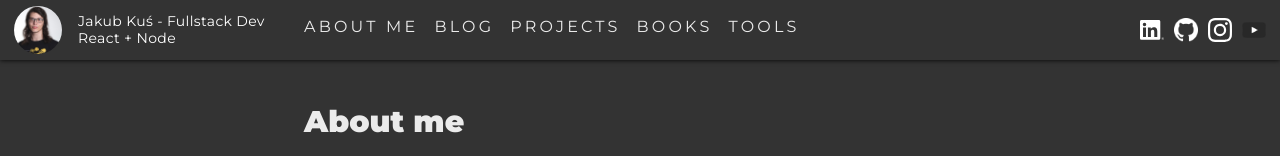
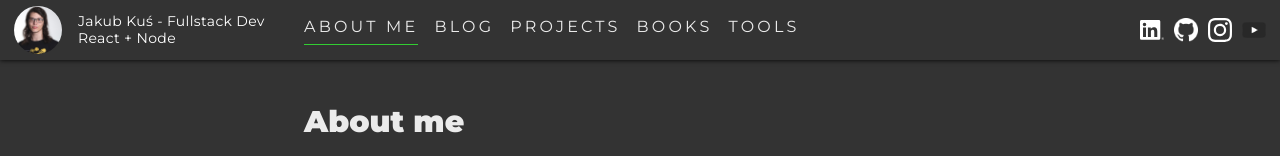
Before and after one commit to JakubKus/jkus.dev, a Next.js app: page / in a window 1280 px wide. Shown: the top 156 px of the page. Built offline with nearby package versions, Linux system fonts and the light colour scheme; a small style sheet from the web is missing.

Commit message:
mark navigation item as active

```diff
--- a/components/navigation/menu.tsx
+++ b/components/navigation/menu.tsx
@@ -2,29 +2,34 @@ import React from 'react';
 import Link from 'next/link';
 import SocialLinks from '../social-links';
 import { routes } from '../routes';
+import { useRouter } from 'next/router';
 
 type Props = {
-  active: boolean;
+  open: boolean;
 };
 
 const afterClass =
   'after:bg-accent-2 after:bottom-0 after:h-[1px] after:left-0 after:absolute after:scale-x-0 after:origin-right after:transition-transform after:duration-[250ms] after:w-full';
 const hoverClass = 'hover:after:scale-x-100 hover:after:origin-left';
+const activeClass = 'after:scale-x-100 after:origin-left';
 
-function Menu({ active }: Props) {
-  const activeClass = active ? 'flex' : 'hidden desktop:flex';
+function Menu({ open }: Props) {
+  const openedClass = open ? 'flex' : 'hidden desktop:flex';
+  const router = useRouter();
+  const [, routeSegment] = router.pathname.split('/')
+  const activeRouteClass = (routeLink: string) => routeLink === `/${routeSegment}` ? activeClass : '';
 
   return (
     <nav
-      className={`${activeClass} absolute desktop:relative bg-accent-3 w-full flex-col desktop:flex-row top-navbar desktop:top-0 left-0 text-center border-t-2 border-b-2 border-black desktop:border-none desktop:gap-x-4`}
+      className={`${openedClass} absolute desktop:relative bg-accent-3 w-full flex-col desktop:flex-row top-navbar desktop:top-0 left-0 text-center border-t-2 border-b-2 border-black desktop:border-none desktop:gap-x-4`}
     >
-      {routes.map(link => (
+      {routes.map(route => (
         <Link
-          className={`${afterClass} ${hoverClass} relative text-sm desktop:text-base text-accent-1 py-4 desktop:pt-0 desktop:pb-1.5 border-b border-black last:border-0 desktop:border-0 tracking-[0.2em]`}
-          key={link.href}
-          href={link.href}
+          className={`${afterClass} ${hoverClass} ${activeRouteClass(route.link)} relative text-sm desktop:text-base text-accent-1 py-4 desktop:pt-0 desktop:pb-1.5 border-b border-black last:border-0 desktop:border-0 tracking-[0.2em]`}
+          key={route.link}
+          href={route.link}
         >
-          {link.label}
+          {route.label}
         </Link>
       ))}
       <div className="py-4 desktop:hidden flex items-center">
--- a/components/navigation/navbar.tsx
+++ b/components/navigation/navbar.tsx
@@ -5,16 +5,16 @@ import BurgerButton from './burger-button';
 import SocialLinks from '../social-links';
 
 const Navbar = () => {
-  const [menuActive, setMenuActive] = React.useState(false);
-  const toggleMenu = () => setMenuActive(prev => !prev);
+  const [menuOpened, setMenuOpened] = React.useState(false);
+  const toggleMenu = () => setMenuOpened(prev => !prev);
 
   return (
     <>
       <header className="fixed top-0 left-0 w-full h-navbar wideDesktop:h-desktopNavbar bg-accent-3 px-pageSpacing wideDesktop:px-16 shadow-navbar">
         <div className="grid h-full items-center grid-cols-2 desktop:grid-cols-navbar mx-auto max-w-content desktop:max-w-full">
           <AvatarWithBio />
-          <Menu active={menuActive} />
-          <BurgerButton active={menuActive} onClick={toggleMenu} />
+          <Menu open={menuOpened} />
+          <BurgerButton active={menuOpened} onClick={toggleMenu} />
           <SocialLinks />
         </div>
       </header>
--- a/components/routes.ts
+++ b/components/routes.ts
@@ -1,7 +1,7 @@
 export const routes = [
-  { href: '/', label: 'ABOUT ME' },
-  { href: '/blog', label: 'BLOG' },
-  { href: '/projects', label: 'PROJECTS' },
-  { href: '/books', label: 'BOOKS' },
-  { href: '/tools', label: 'TOOLS' },
+  { link: '/', label: 'ABOUT ME' },
+  { link: '/blog', label: 'BLOG' },
+  { link: '/projects', label: 'PROJECTS' },
+  { link: '/books', label: 'BOOKS' },
+  { link: '/tools', label: 'TOOLS' },
 ];
```
